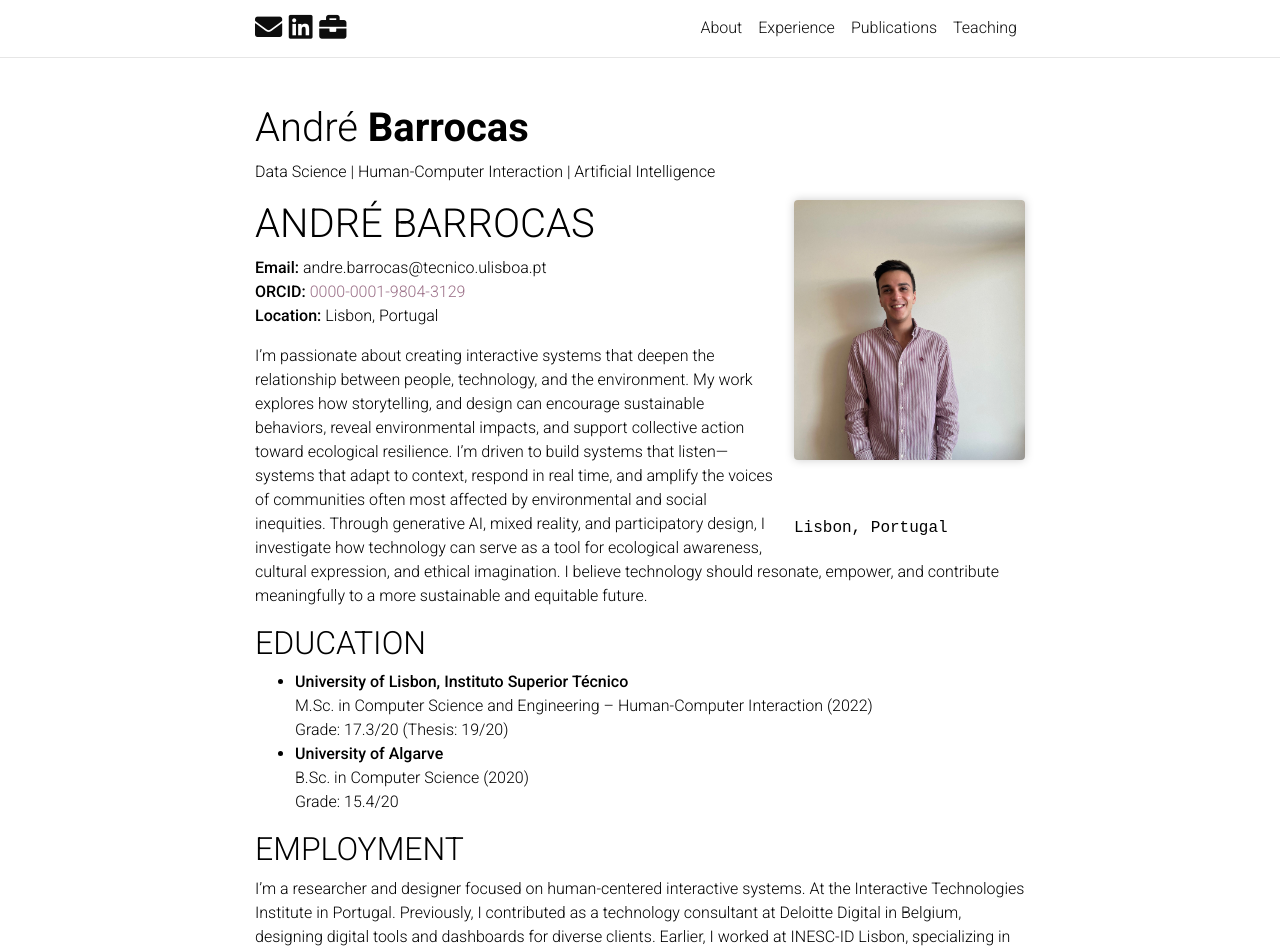
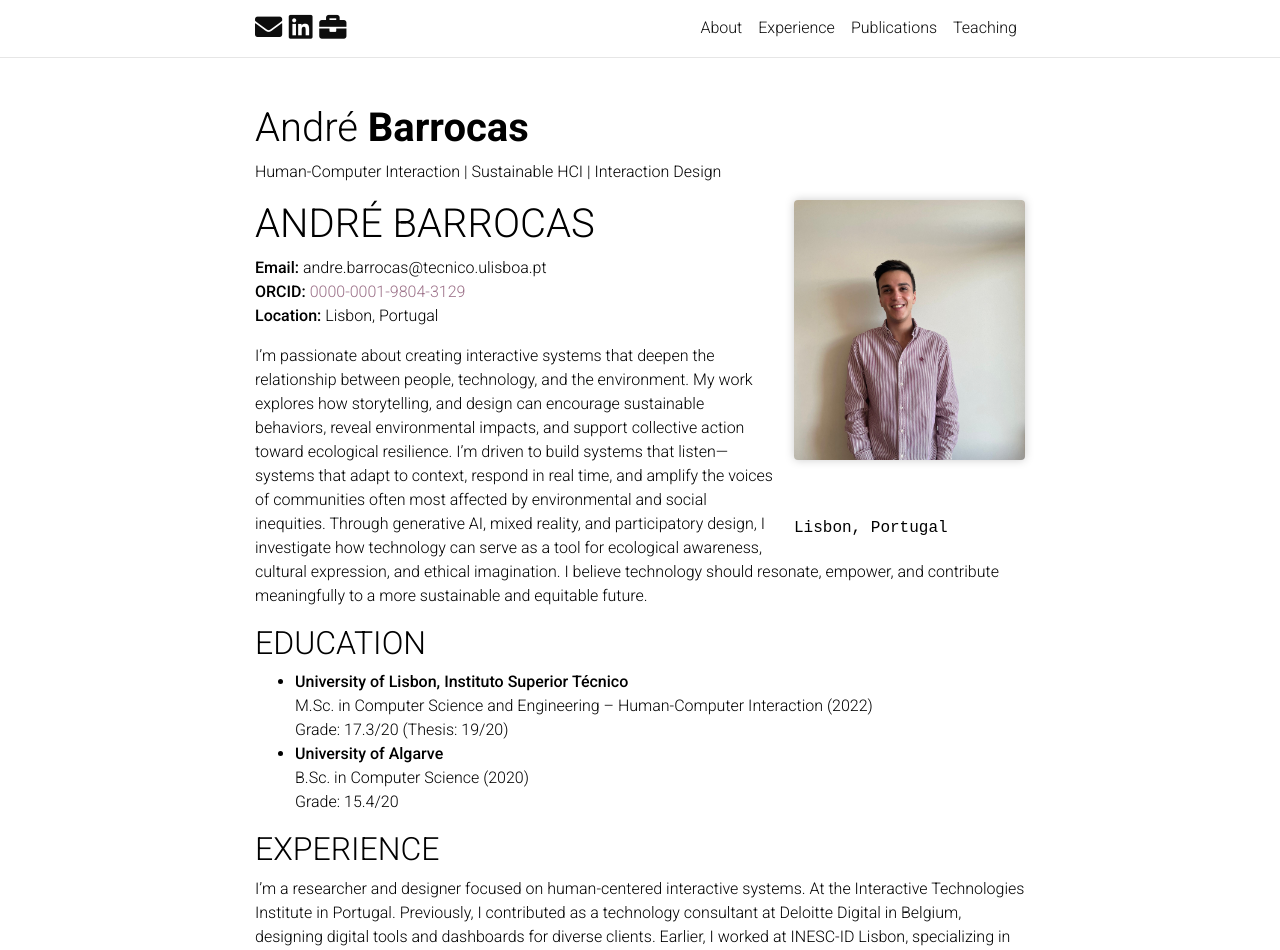
Before and after one commit to andrebarrocas/andrebarrocas.github.io, a Jekyll site: the page built from _pages/about.md, in a window 1280 px wide and 1400 px high. Shown: the top 950 px of the window. Built offline with Jekyll 4.4.1, drawn with Linux system fonts in a browser that asks for light colours; full-size pictures stand in for the smaller copies a plugin makes; comment, search, counter and statistics services are not loaded; a style sheet for code colours, icons or effects is not loaded.

Commit message:
Update about page and config with new info

```diff
--- a/_pages/about.md
+++ b/_pages/about.md
@@ -2,7 +2,7 @@
 layout: about
 title: About
 permalink: /
-subtitle: Data Science | Human-Computer Interaction | Artificial Intelligence
+subtitle: Human-Computer Interaction | Sustainable HCI | Interaction Design
 
 profile:
   align: right
@@ -31,7 +31,7 @@ I’m passionate about creating interactive systems that deepen the relationship
   B.Sc. in Computer Science (2020)
   Grade: 15.4/20
 
-## EMPLOYMENT
+## EXPERIENCE
 
 I’m a researcher and designer focused on human-centered interactive systems. At the Interactive Technologies Institute in Portugal. Previously, I contributed as a technology consultant at Deloitte Digital in Belgium, designing digital tools and dashboards for diverse clients. Earlier, I worked at INESC-ID Lisbon, specializing in information visualization. I have also taught graduate-level courses in HCI at Instituto Superior Técnico.
 
```
